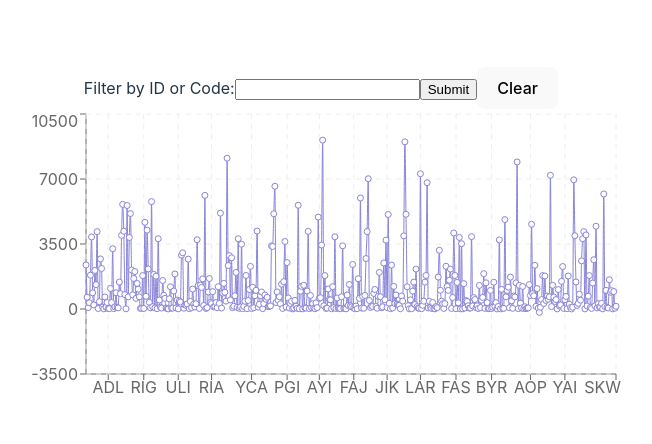
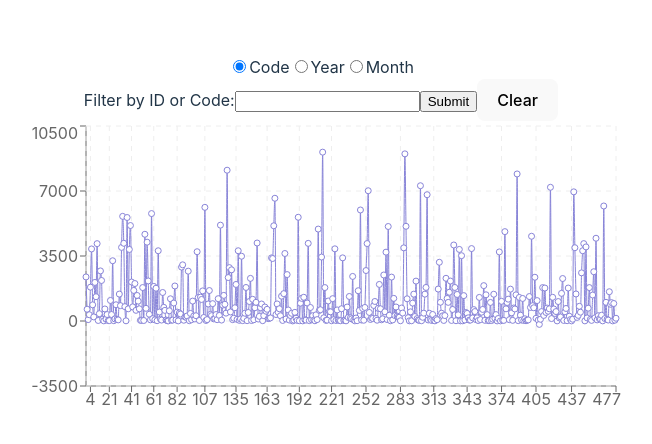
Before and after one commit to AhmedBenAbdessalam/Test-React, a React (Vite) app: page / in a window 1280 px wide. Shown: the part 162-606 px from the top of the page, without its empty margins (319-971 px from the left). Built offline with nearby package versions, Linux system fonts and the light colour scheme.

Commit message:
added Data Aggregation and updated DisplayChart

```diff
--- a/src/components/Chart.jsx
+++ b/src/components/Chart.jsx
@@ -1,4 +1,5 @@
 import React, { useState } from "react";
+import DataAggregation from "./DataAggregation";
 import DataLoader from "./DataLoader";
 import DisplayChart from "./DisplayChart";
 import Filter from "./Filter";
@@ -6,12 +7,14 @@ import Filter from "./Filter";
 const Chart = () => {
   const [data, setData] = useState([]);
   const [filteredData, setFilteredData] = useState([]);
+  const [xKey, setXKey] = useState("code"); // added state for xKey
 
   return (
     <div>
       <DataLoader setData={setData} />
+      <DataAggregation data={data} setData={setData} setXKey={setXKey} />
       <Filter data={data} setFilteredData={setFilteredData} />
-      <DisplayChart data={filteredData} />
+      <DisplayChart data={filteredData} xKey={xKey} />
     </div>
   );
 };
--- /dev/null
+++ b/src/components/DataAggregation.jsx
@@ -0,0 +1,87 @@
+import React, { useState } from "react";
+
+function DataAggregation({ data, setData, setXAxis }) {
+  const [aggregationType, setAggregationType] = useState("code");
+
+  const handleOptionChange = (event) => {
+    setAggregationType(event.target.value);
+    if (event.target.value === "code") {
+      setXAxis("code");
+      setData(data);
+    } else if (event.target.value === "year") {
+      setXAxis("year");
+      setData(aggregateByYear(data));
+    } else if (event.target.value === "month") {
+      setXAxis("month");
+      setData(aggregateByMonth(data));
+    }
+  };
+
+  const aggregateByYear = (data) => {
+    const aggregatedData = data.reduce((acc, curr) => {
+      const year = new Date(curr.date).getFullYear();
+      if (!acc[year]) {
+        acc[year] = { year: year, value: 0, count: 0 };
+      }
+      acc[year].value += curr.value;
+      acc[year].count += 1;
+      return acc;
+    }, {});
+    return Object.values(aggregatedData).map((d) => {
+      d.value = d.value / d.count;
+      return d;
+    });
+  };
+
+  const aggregateByMonth = (data) => {
+    const aggregatedData = data.reduce((acc, curr) => {
+      const month = new Date(curr.date).getMonth();
+      if (!acc[month]) {
+        acc[month] = { month: month, value: 0, count: 0 };
+      }
+      acc[month].value += curr.value;
+      acc[month].count += 1;
+      return acc;
+    }, {});
+    return Object.values(aggregatedData).map((d) => {
+      d.value = d.value / d.count;
+      return d;
+    });
+  };
+
+  return (
+    <div>
+      <form>
+        <label>
+          <input
+            type="radio"
+            value="code"
+            checked={aggregationType === "code"}
+            onChange={handleOptionChange}
+          />
+          Code
+        </label>
+        <label>
+          <input
+            type="radio"
+            value="year"
+            checked={aggregationType === "year"}
+            onChange={handleOptionChange}
+          />
+          Year
+        </label>
+        <label>
+          <input
+            type="radio"
+            value="month"
+            checked={aggregationType === "month"}
+            onChange={handleOptionChange}
+          />
+          Month
+        </label>
+      </form>
+    </div>
+  );
+}
+
+export default DataAggregation;
--- a/src/components/DisplayChart.jsx
+++ b/src/components/DisplayChart.jsx
@@ -7,11 +7,8 @@ import {
   Tooltip,
 } from "recharts";
 
-const DisplayChart = ({ data }) => {
-  if (!data.length) return <p>No data to display</p>;
-
+const DisplayChart = ({ data, xAxis }) => {
   const CustomTooltip = ({ active, payload }) => {
-    if (!active || !payload.length) return null;
     if (active) {
       return (
         <div
@@ -32,7 +29,7 @@ const DisplayChart = ({ data }) => {
 
   return (
     <LineChart width={600} height={300} data={data}>
-      <XAxis dataKey="code" />
+      <XAxis dataKey={xAxis} />
       <YAxis />
       <CartesianGrid stroke="#eee" strokeDasharray="5 5" />
       <Line type="monotone" dataKey="value" stroke="#8884d8" />
```
